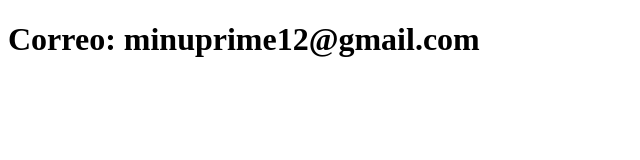
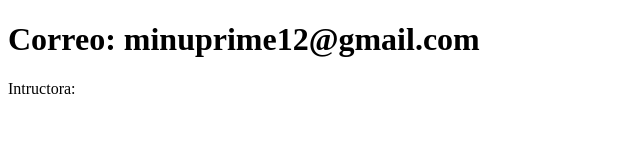
Before and after one commit to diemiva/sistema-de-registro, a plain HTML site: page contacto.html in a window 1280 px wide. Shown: the full height of the page, 0-640 px from the left. Drawn offline with Linux system fonts and the light colour scheme.

Commit message:
Actuliza el contacto

```diff
--- a/contacto.html
+++ b/contacto.html
@@ -8,6 +8,7 @@
 </head>
 <body>
     <h1>Correo: minuprime12@gmail.com</h1>
+    <p>Intructora:</p>
 </body>
 
 </html>
```
